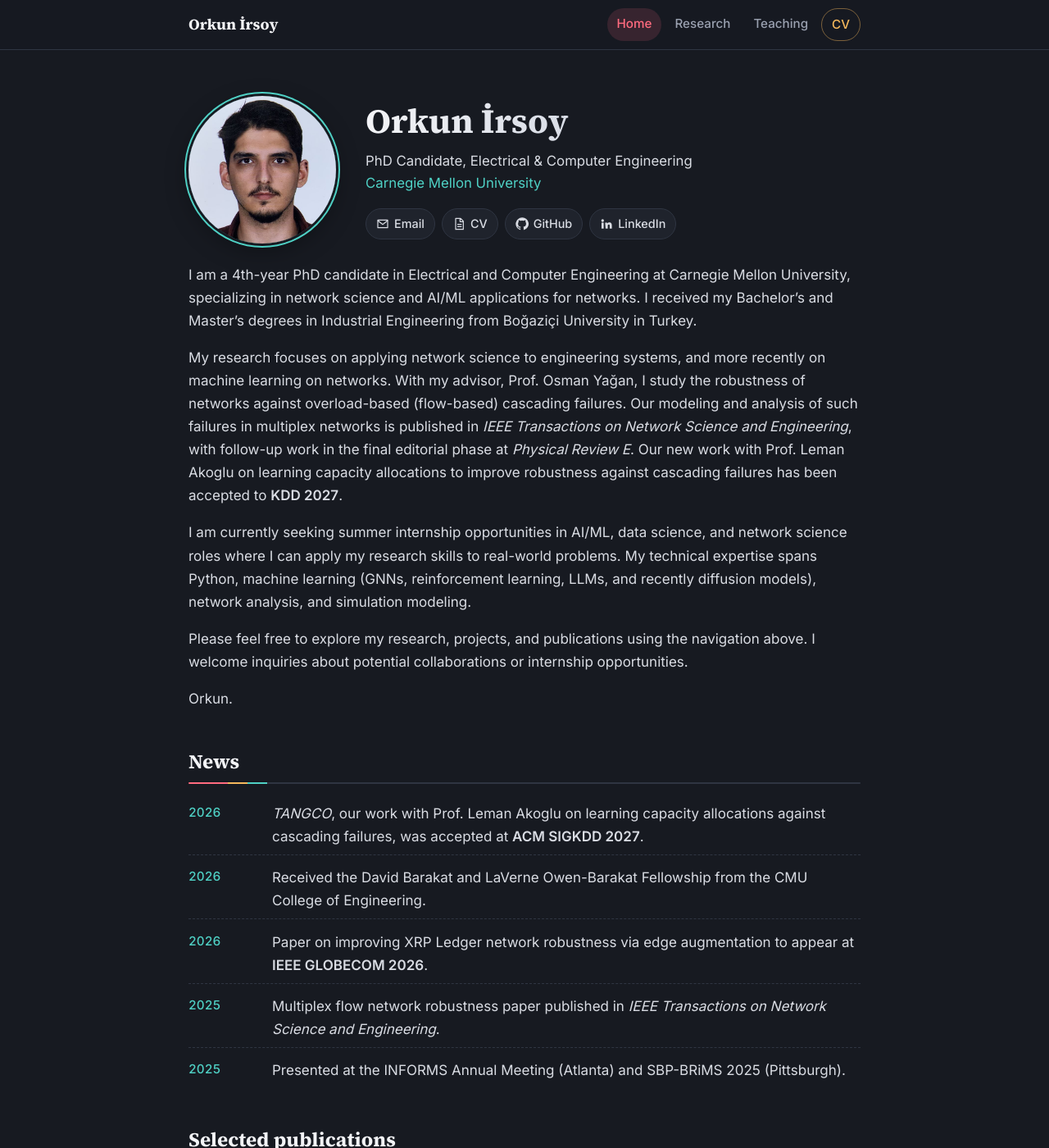
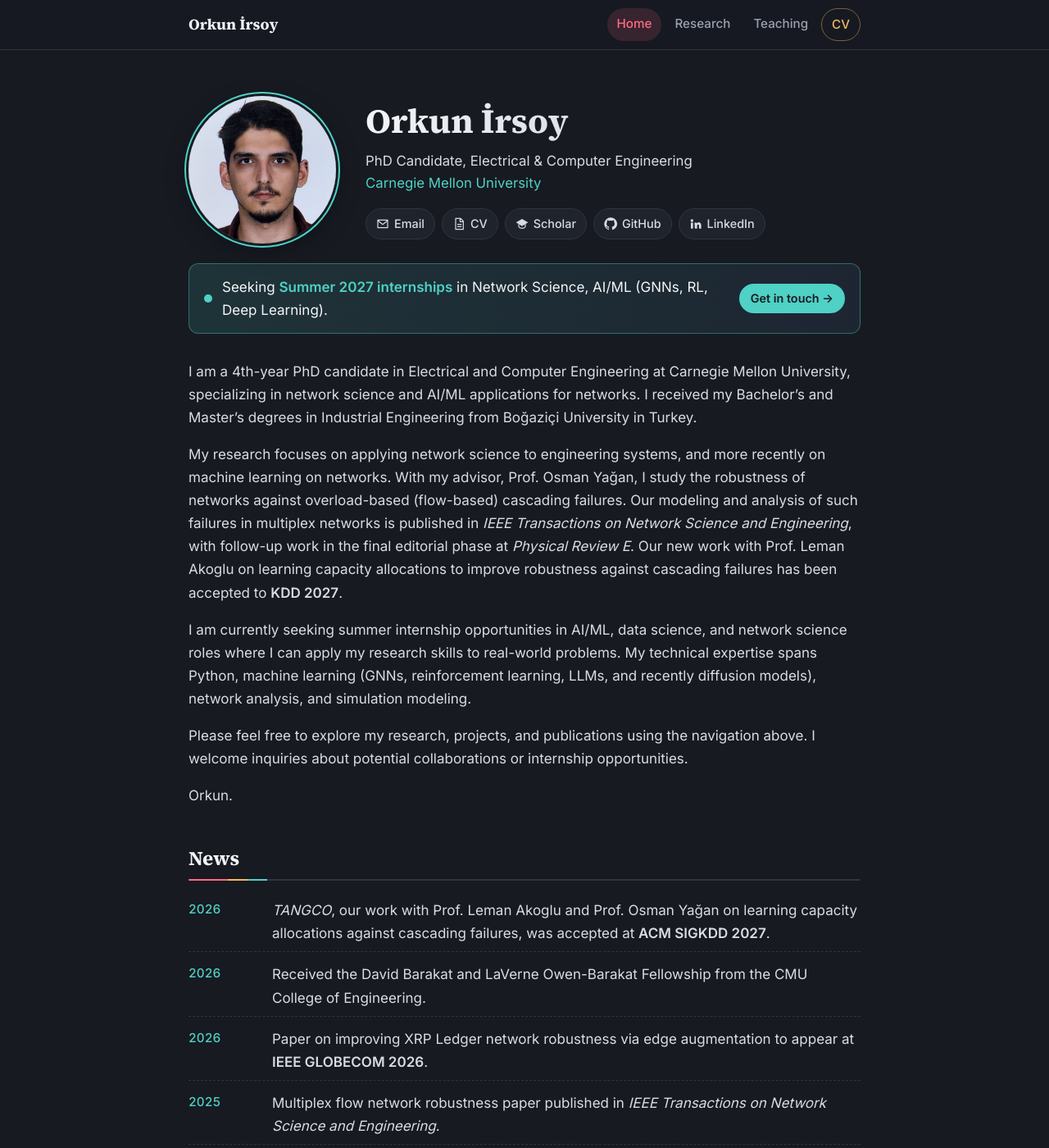
Before and after one commit to orkunirsoy/orkunirsoy.github.io, a Jekyll site: the page built from index.md, in a window 1280 px wide and 1400 px high. Shown: the whole window at 82% size. Built offline with Jekyll 4.4.1, drawn with Linux system fonts in a browser that asks for light colours.

Commit message:
Add internship banner, Scholar link, talk years; fix IE 456 code link

```diff
--- a/_config.yml
+++ b/_config.yml
@@ -12,8 +12,13 @@ author:
   email: oirsoy@andrew.cmu.edu
   cv: /Resume_Nov2026.pdf
   github: orkunirsoy
-  scholar: ""      # e.g. https://scholar.google.com/citations?user=XXXX
+  scholar: https://scholar.google.com/citations?user=5fn8EEcAAAAJ
   linkedin: https://www.linkedin.com/in/orkunirsoy
+
+# Highlighted banner on the home page. Set show: false to hide it.
+availability:
+  show: true
+  text: "Seeking **Summer 2027 internships** in Network Science, AI/ML (GNNs, RL, Deep Learning)."
 
 nav:
   - title: Home
--- a/_data/news.yml
+++ b/_data/news.yml
@@ -2,7 +2,7 @@
 # Markdown is allowed in "text". Add a new line at the top to post news.
 
 - date: 2026
-  text: "*TANGCO*, our work with Prof. Leman Akoglu on learning capacity allocations against cascading failures, was accepted at **ACM SIGKDD 2027**."
+  text: "*TANGCO*, our work with Prof. Leman Akoglu and Prof. Osman Yağan on learning capacity allocations against cascading failures, was accepted at **ACM SIGKDD 2027**."
 - date: 2026
   text: Received the David Barakat and LaVerne Owen-Barakat Fellowship from the CMU College of Engineering.
 - date: 2026
--- a/_layouts/home.html
+++ b/_layouts/home.html
@@ -10,6 +10,14 @@ layout: default
     {% include social.html %}
   </div>
 </section>
+
+{%- if site.availability.show %}
+<aside class="availability">
+  <span class="pulse" aria-hidden="true"></span>
+  <span class="availability-text">{{ site.availability.text | markdownify | remove: '<p>' | remove: '</p>' | strip }}</span>
+  <a class="availability-cta" href="mailto:{{ a.email }}?subject=Internship%20opportunity">Get in touch →</a>
+</aside>
+{%- endif %}
 
 <section class="bio">
   {{ content }}
--- a/assets/css/main.css
+++ b/assets/css/main.css
@@ -201,3 +201,28 @@ h2::after {
 .site-nav .nav-cv { border-color: rgba(245, 184, 92, .45); color: var(--amber); }
 .site-nav .nav-cv:hover { background: rgba(245, 184, 92, .14); color: var(--amber); }
 .more a { color: var(--teal); }
+
+/* ---------- Availability banner ---------- */
+.availability {
+  display: flex; align-items: center; gap: 12px; flex-wrap: wrap;
+  margin: 0 0 32px; padding: 14px 18px;
+  background: linear-gradient(90deg, rgba(79, 209, 197, .14), rgba(108, 182, 255, .08));
+  border: 1px solid rgba(79, 209, 197, .4); border-radius: var(--radius);
+  color: var(--heading);
+}
+.availability-text { flex: 1 1 260px; }
+.availability strong { color: var(--teal); }
+.pulse {
+  width: 10px; height: 10px; flex: none; border-radius: 50%; background: var(--teal);
+  box-shadow: 0 0 0 0 rgba(79, 209, 197, .6); animation: pulse 2s infinite;
+}
+@keyframes pulse {
+  70% { box-shadow: 0 0 0 10px rgba(79, 209, 197, 0); }
+  100% { box-shadow: 0 0 0 0 rgba(79, 209, 197, 0); }
+}
+@media (prefers-reduced-motion: reduce) { .pulse { animation: none; } }
+.availability-cta {
+  flex: none; padding: 6px 14px; border-radius: 999px; font-weight: 600; font-size: .9rem;
+  background: var(--teal); color: var(--bg);
+}
+.availability-cta:hover { text-decoration: none; filter: brightness(1.1); }
```
Also changed, not shown: _data/publications.yml (+8 -5 lines), research.md (+1 -1 lines).
